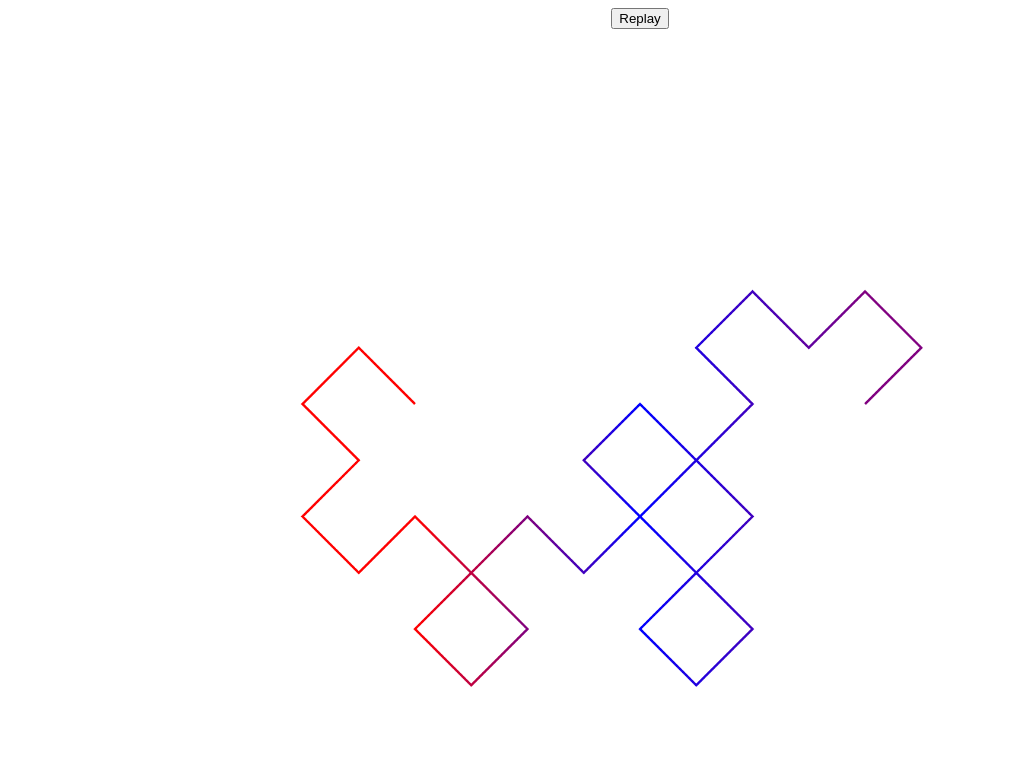
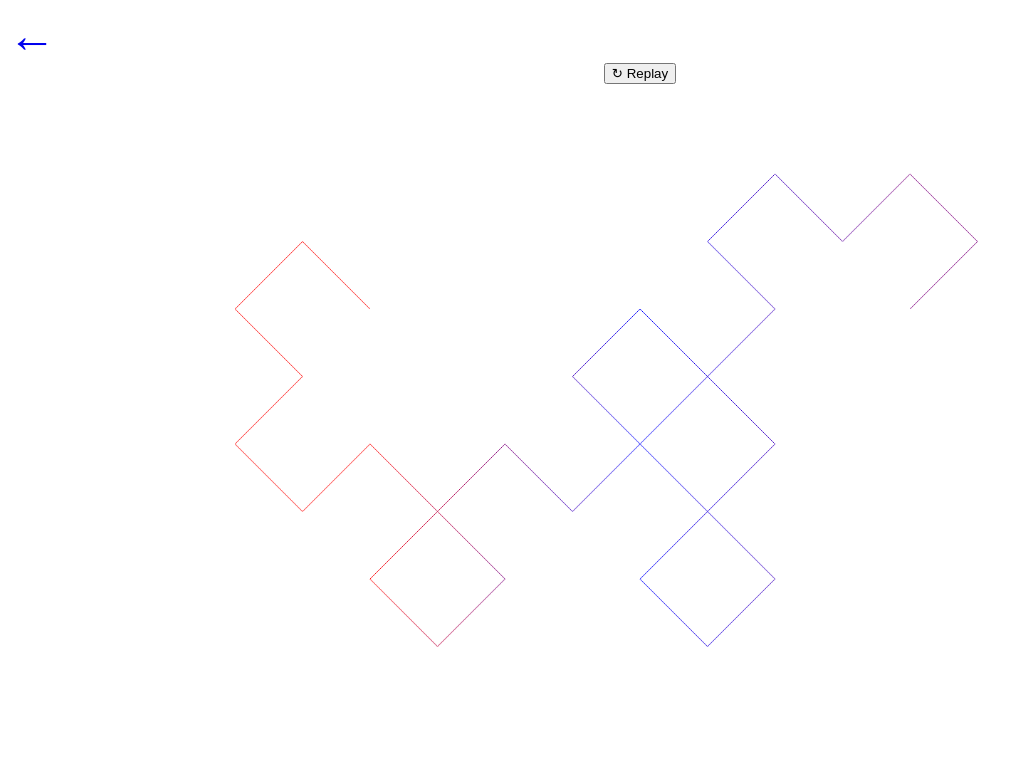
Before and after one commit to duong755/duong755.github.io, a plain HTML site: page heighway-dragon.html in a window 1280 px wide. Shown: the whole page, without its empty margins (0-1022 px from the left). Drawn offline with Linux system fonts and the light colour scheme.

Commit message:
feat: add home link

```diff
--- a/fractals.css
+++ b/fractals.css
@@ -1,3 +1,8 @@
+a.home {
+    font-size: 300%;
+    text-decoration: none;
+}
+
 .container {
     display: flex;
     flex-direction: column;
@@ -11,8 +16,8 @@
     width: 100%;
 }
 
-@media screen and (min-width: 750px) {
+@media screen and (min-width: 900px) {
     .container > canvas {
-        width: 750px;
+        width: 900px;
     }
 }
--- a/heighway-dragon.html
+++ b/heighway-dragon.html
@@ -9,8 +9,9 @@
 </head>
 
 <body>
+    <a href="/" class="home">&larr;</a>
     <div class="container">
-        <button type="button" id="replay">Replay</button>
+        <button type="button" id="replay">&#8635; Replay</button>
         <canvas id="heighway-drachen"></canvas>
     </div>
     <script src="helpers.js"></script>
--- a/heighway-dragon.js
+++ b/heighway-dragon.js
@@ -4,18 +4,18 @@ function draw () {
      */
     const canvas = document.getElementById("heighway-drachen");
     const { width } = canvas.parentElement.getBoundingClientRect();
-    canvas.width = width;
-    canvas.height = width;
+    const w = width,
+        h = width * 3/4;
+    canvas.width = w;
+    canvas.height = h;
 
-    const w = width,
-        h = width;
     const ctx = canvas.getContext("2d");
-    ctx.lineWidth = 4;
 
     for (let iteration = 0; iteration <= 20; iteration++) {
         setTimeout(() => {
             ctx.clearRect(0, 0, w, h);
-            drawHeighwayDrachen(ctx, [w / 5, h / 2], [(4 * w) / 5, h / 2], iteration);
+            const t = 1/5;
+            drawHeighwayDrachen(ctx, [w * t, h / 3], [w * (1 - t), h / 3], iteration);
         }, iteration * 1000);
     }
 }
--- a/koch-antisnowflake.js
+++ b/koch-antisnowflake.js
@@ -8,7 +8,6 @@ function draw () {
     canvas.height = 1.5 * width;
 
     const ctx = canvas.getContext("2d");
-    ctx.lineWidth = 2;
 
     const w = width,
         h = 1.5 * width;
--- a/koch-curve.js
+++ b/koch-curve.js
@@ -10,7 +10,6 @@ function draw () {
     const w = width, h = width/2;
 
     const ctx = canvas.getContext("2d");
-    ctx.lineWidth = 2;
 
     for (let iteration = 0; iteration <= 9; iteration++) {
         setTimeout(() => {
--- a/koch-snowflake.js
+++ b/koch-snowflake.js
@@ -8,7 +8,6 @@ function draw () {
     canvas.height = 1.5 * width;
 
     const ctx = canvas.getContext("2d");
-    ctx.lineWidth = 2;
 
     const w = width,
         h = 1.5 * width;
--- a/minkowski-island.js
+++ b/minkowski-island.js
@@ -11,7 +11,6 @@ function draw () {
     canvas.height = h;
 
     const ctx = canvas.getContext("2d");
-    ctx.lineWidth = 2;
 
     for (let iteration = 0; iteration <= 6; iteration++) {
         setTimeout(() => {
--- a/minkowski-sausage.js
+++ b/minkowski-sausage.js
@@ -10,7 +10,6 @@ function draw () {
     const w = width,
         h = width;
     const ctx = canvas.getContext("2d");
-    ctx.lineWidth = 2;
 
     for (let step = 0; step <= 5; step++) {
         setTimeout(() => {
```
Also changed, not shown: koch-antisnowflake.html (+2 -1 lines), koch-curve.html (+2 -1 lines), koch-snowflake.html (+2 -1 lines), minkowski-island.html (+2 -1 lines), minkowski-sausage.html (+2 -1 lines).
